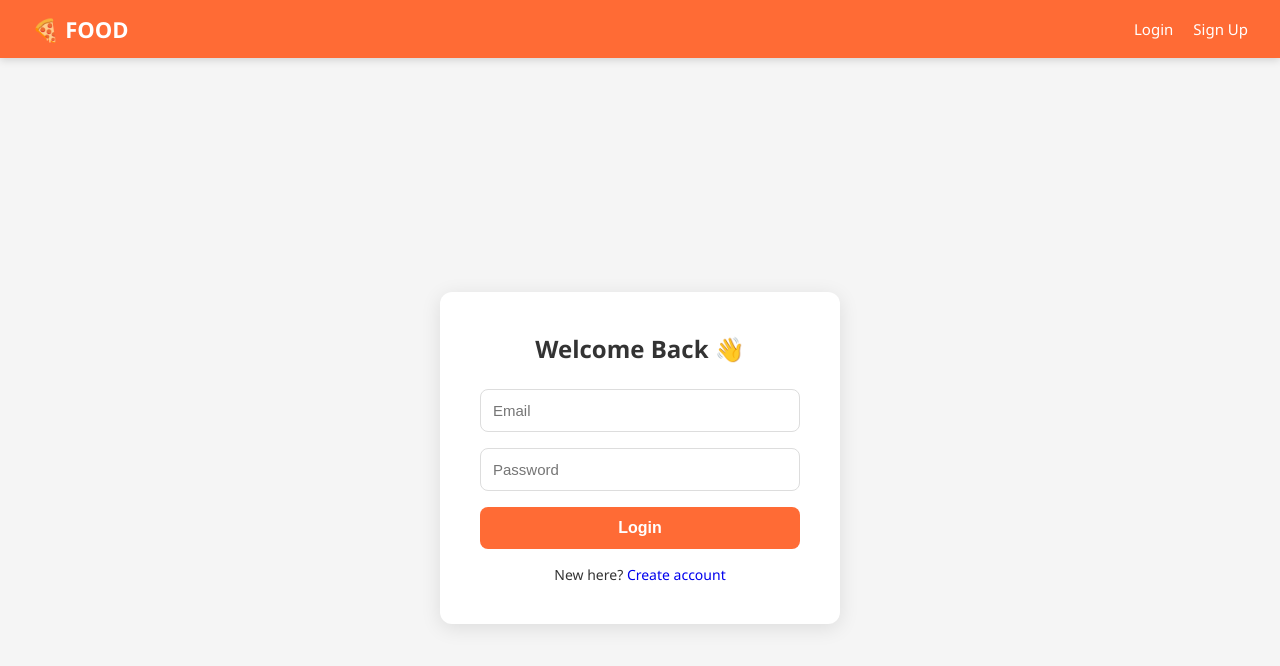
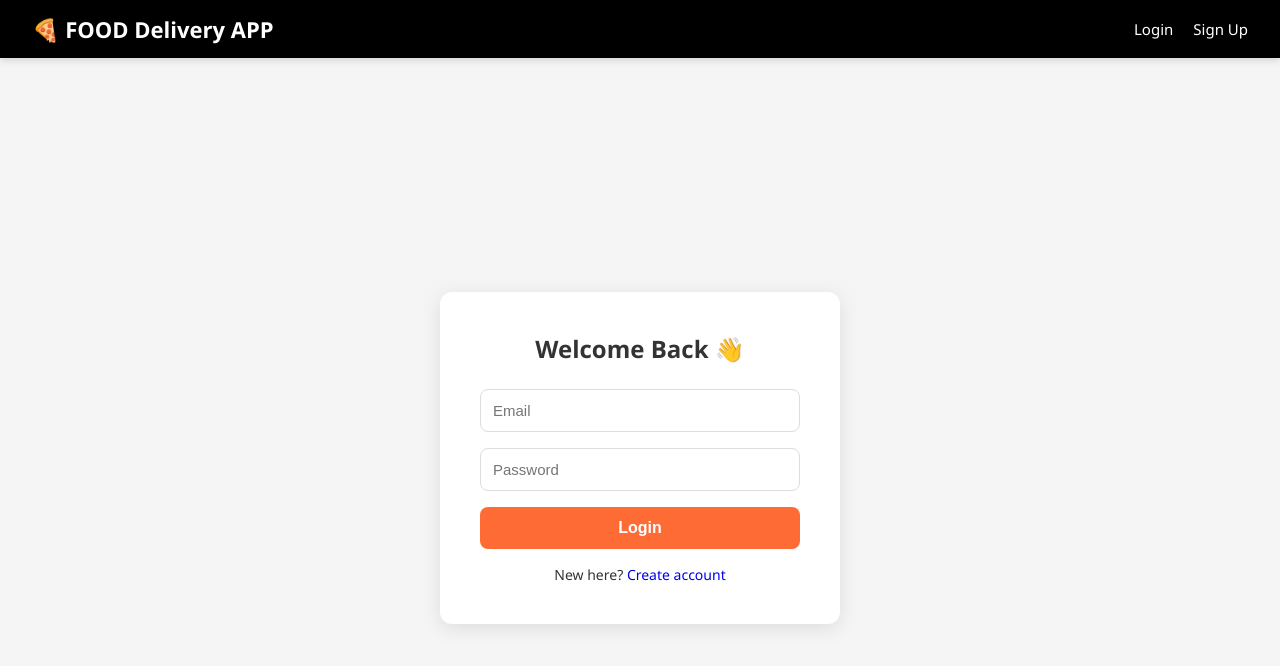
Before and after one commit to shashank77-s/Food-App-Docker, a React (Create React App) app in the folder frontend/: page /login in a window 1280 px wide. Shown: the top 666 px of the page. Built offline with nearby package versions, Linux system fonts and the light colour scheme; no server answers; the HTML template or start-up script is replaced by a standard one.

Commit message:
fronted cgange

```diff
--- a/frontend/src/components/Navbar.js
+++ b/frontend/src/components/Navbar.js
@@ -9,8 +9,8 @@ const Navbar = () => {
   const handleLogout = () => { logout(); navigate('/login'); };
 
   return (
-    <nav style={{display:'flex',justifyContent:'space-between',alignItems:'center',padding:'14px 32px',background:'#ff6b35',color:'#fff',boxShadow:'0 2px 8px rgba(0,0,0,0.15)',position:'sticky',top:0,zIndex:100}}>
-    <Link to="/menu" style={{fontSize:'22px',fontWeight:'bold',color:'#fff',textDecoration:'none'}}>🍕 FOOD   </Link>
+    <nav style={{display:'flex',justifyContent:'space-between',alignItems:'center',padding:'14px 32px',background:'#000000',color:'#fff',boxShadow:'0 2px 8px rgba(0,0,0,0.15)',position:'sticky',top:0,zIndex:100}}>
+    <Link to="/menu" style={{fontSize:'22px',fontWeight:'bold',color:'#fff',textDecoration:'none'}}>🍕 FOOD  Delivery APP </Link>
       <div style={{display:'flex',alignItems:'center',gap:'20px'}}>
         {user ? (
           <>
```
